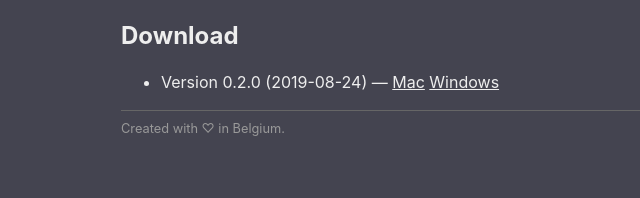
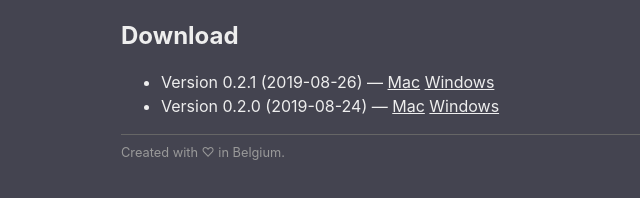
Before and after one commit to gandelve/website, a plain HTML site: page alpha.html in a window 1280 px wide. Shown: the part 428-626 px from the top of the page, without its empty margins (194-834 px from the left). Drawn offline with Linux system fonts and the light colour scheme.

Commit message:
Add version 0.2.1.

```diff
--- a/alpha.html
+++ b/alpha.html
@@ -19,6 +19,11 @@
     <h2>Download</h2>
     <ul>
       <li>
+        Version 0.2.1 (2019-08-26) —
+        <a href="https://storage.cloud.google.com/gandelve/builds/GANDelve-0.2.1-mac.zip">Mac</a>
+        <a href="https://storage.cloud.google.com/gandelve/builds/GANDelve%20Setup%200.2.1.exe">Windows</a>
+      </li>
+      <li>
         Version 0.2.0 (2019-08-24) —
         <a href="https://storage.cloud.google.com/gandelve/builds/GANDelve-0.2.0-mac.zip">Mac</a>
         <a href="https://storage.cloud.google.com/gandelve/builds/GANDelve%20Setup%200.2.0.exe">Windows</a>
```
